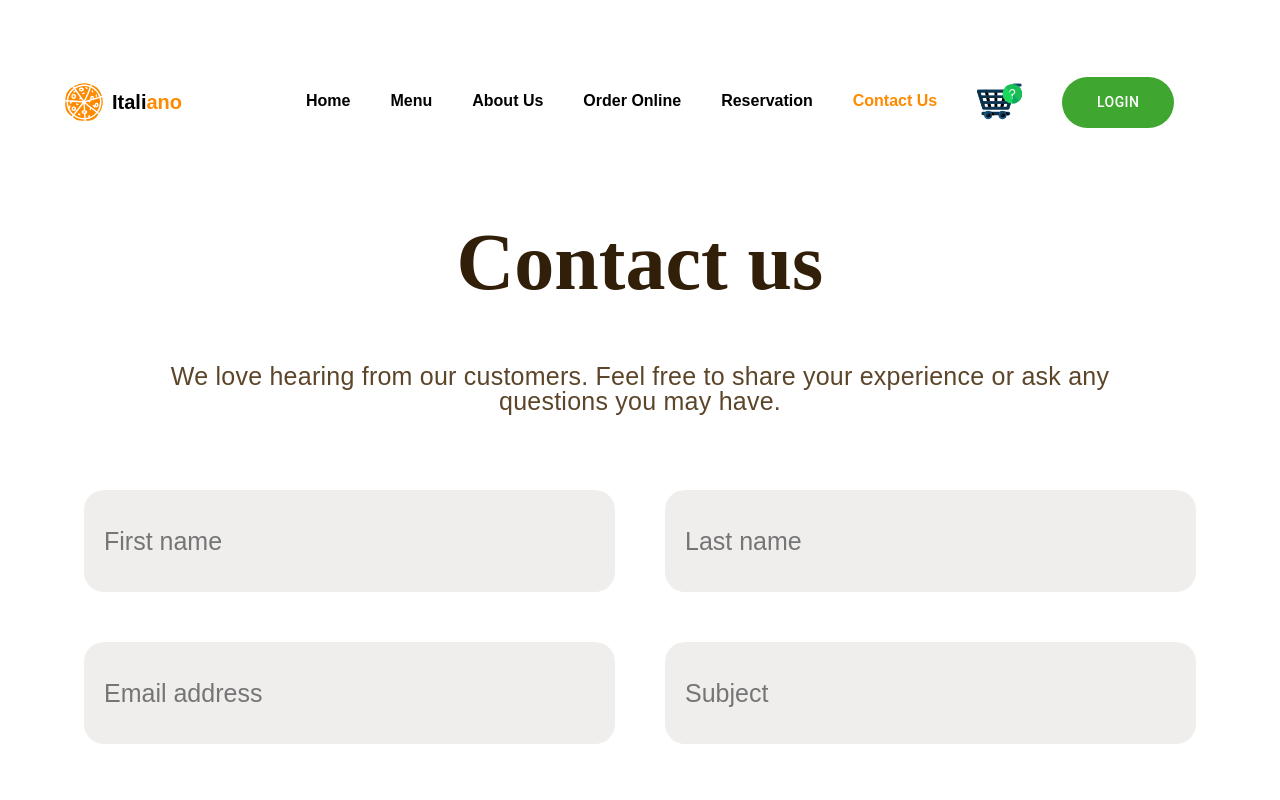
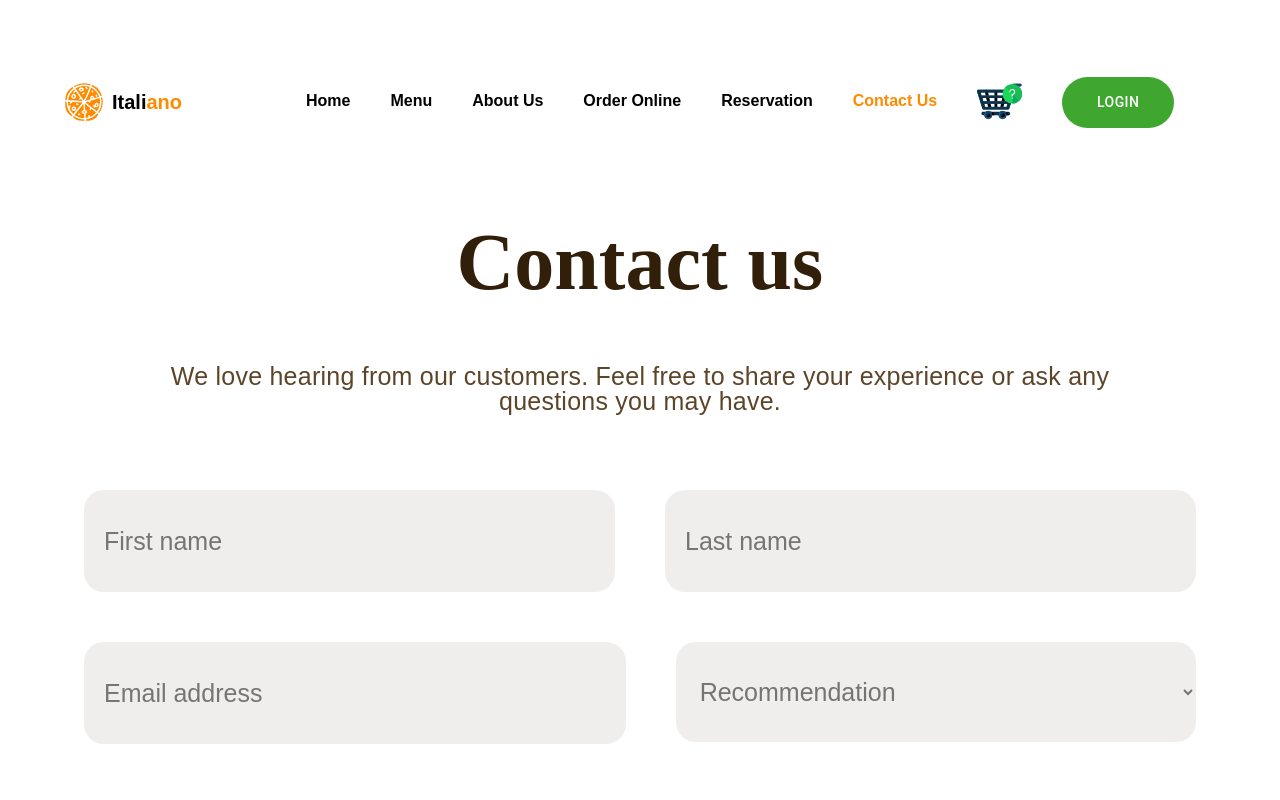
Before and after one commit to WilliamIsmoilov/italiano-react, a React (Vite) app: page /contactUs in a window 1280 px wide. Shown: the top 800 px of the page. Built offline with nearby package versions, Linux system fonts and the light colour scheme.

Commit message:
fix: fixing some little wierd styles

```diff
--- a/src/css/contact.css
+++ b/src/css/contact.css
@@ -84,6 +84,7 @@
   left: 164px;
   angle: 0 deg;
   opacity: 1;
+  color: #747474ff;
   border-radius: 20px;
   background-color: #d0ccc754;
   font-family: Poppins, sans-serif;
@@ -140,4 +141,5 @@
   border-width: 0px;
   margin-top: 120px;
   margin-bottom: 60px;
+  cursor: pointer;
 }
--- a/src/css/home.css
+++ b/src/css/home.css
@@ -191,6 +191,7 @@
   flex-direction: column;
   border-radius: 35px;
   background-color: #f7f0f09a;
+  cursor: pointer;
 }
 
 .homepage
--- a/src/routes/contact.us/ContactMain.tsx
+++ b/src/routes/contact.us/ContactMain.tsx
@@ -33,12 +33,15 @@ export default  function ContactPage(){
                     name="email"
                     />
 
-                    <input
+                    <select
                     className="contact-surname"
-                    type="text"
-                    placeholder="Subject"
-                    name="email"
-                    />
+                    name="subject"
+                    >
+                        <option value="RECOMMENDATION" >Recommendation</option>
+                        <option value="COMPLAINT">Complaint</option>
+                        <option value="ACKNOWLEDGEMENT">Acknowledgement</option>
+                        <option value="REQUEST">Request</option>
+                        </select>
                  </div>
 
 
--- a/src/routes/reservation/Booking.tsx
+++ b/src/routes/reservation/Booking.tsx
@@ -7,6 +7,7 @@ import { LocalizationProvider } from '@mui/x-date-pickers/LocalizationProvider';
 import { DatePicker, TimePicker } from '@mui/x-date-pickers';
 import { AdapterDayjs } from '@mui/x-date-pickers/AdapterDayjs';
 import { useLocation, useNavigate } from 'react-router-dom';
+import dayjs from "dayjs";
 
 export default function BookingForm(){
   const [date, setDate] = useState<Dayjs | null>(null);
@@ -81,6 +82,10 @@ const location = useLocation();
                             <TimePicker
                                label='Time'
                                value={time}
+                               ampm={false}
+                               minTime={dayjs('09:00', 'HH')}
+                               maxTime={dayjs('23:00', 'HH')}
+                               minutesStep={5}
                                onChange={(newTime) => setTime(newTime)}
                             />
                         </FormControl>
@@ -107,7 +112,7 @@ const location = useLocation();
                                 fontSize:'16px'
                             }}
                             min={1}
-                            max={10}
+                            max={20}
                             />
                         </FormControl>
 
```
